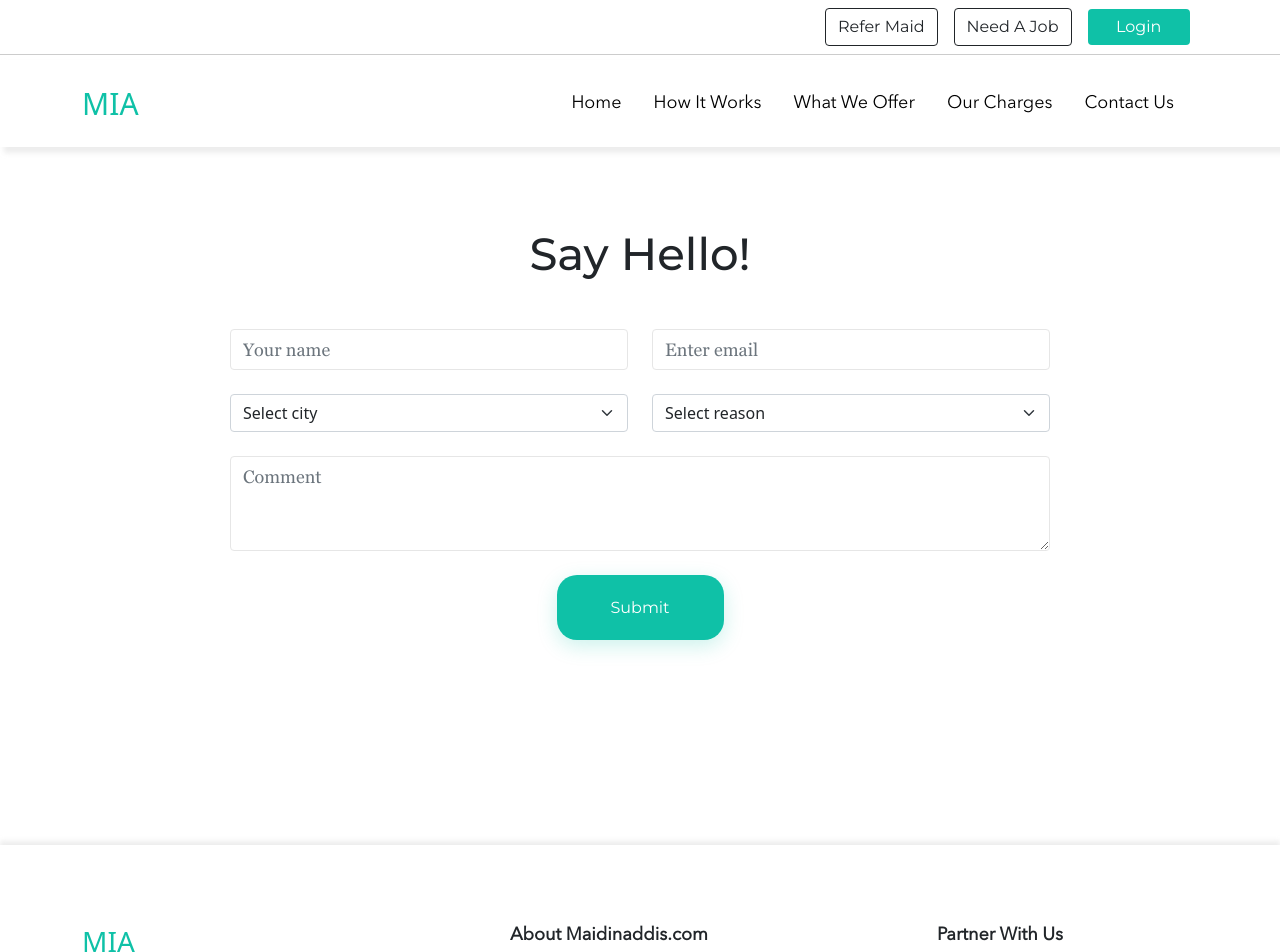
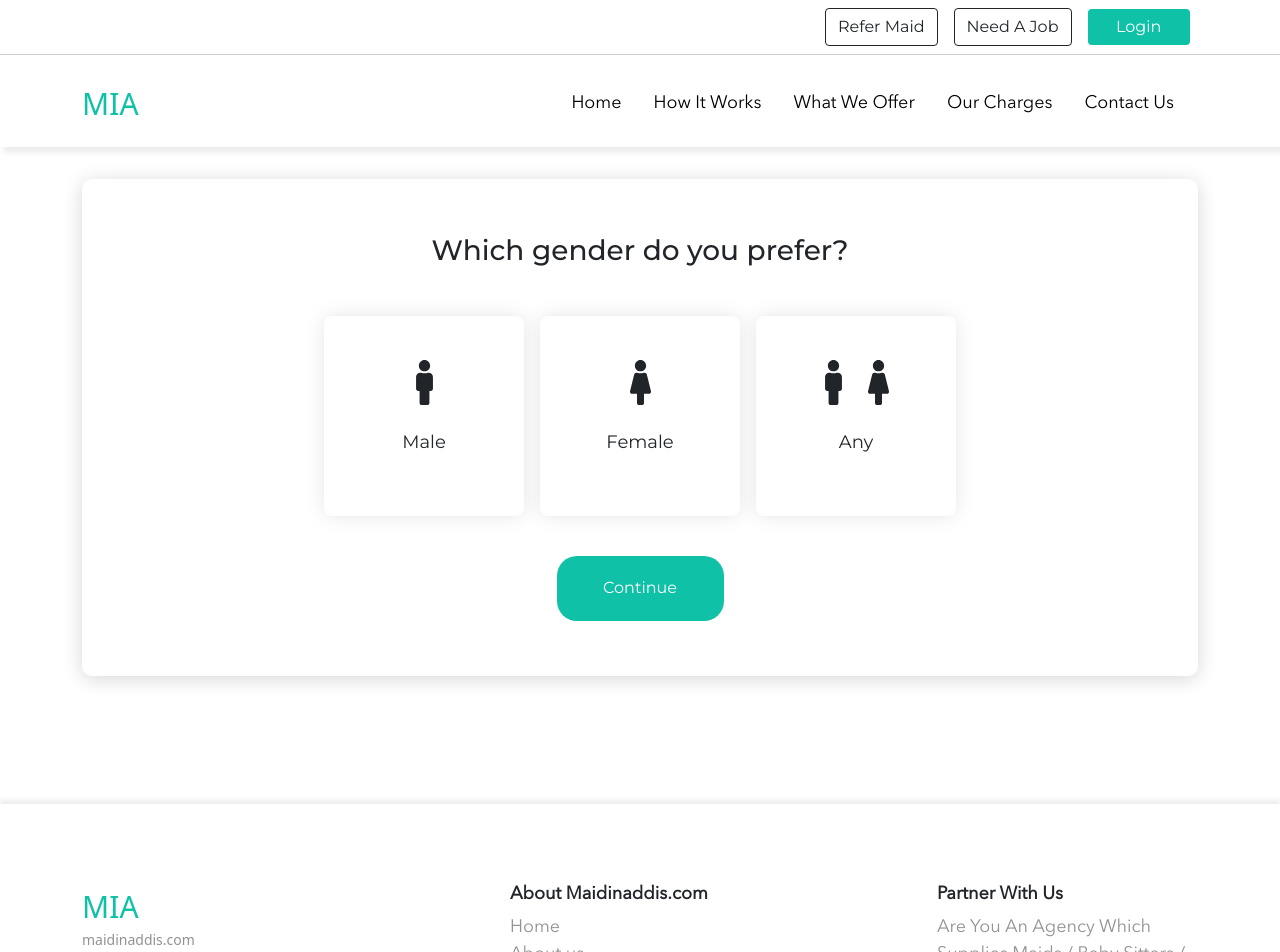
Before and after one commit to Kehindecodes/Mia, a React (Create React App) app: page / in a window 1280 px wide. Shown: the top 952 px of the page. Built offline with nearby package versions, Linux system fonts and the light colour scheme.

Commit message:
done with selection gender screen desktop version

```diff
--- a/src/App.js
+++ b/src/App.js
@@ -1,10 +1,12 @@
 import './styles/App.scss';
 import ContactUs from './pages/ContactUs';
+import SelectGender from './components/SelectGender';
 
 function App() {
 	return (
 		<div>
-			<ContactUs />
+			{/* <ContactUs /> */}
+			<SelectGender />
 		</div>
 	);
 }
--- a/src/components/Footer.js
+++ b/src/components/Footer.js
@@ -14,7 +14,13 @@ const Footer = () => {
 					<Row>
 						<Col md='4' className='me-5'>
 							<div className='company'>
-								<h3 className='text-primary'>MIA</h3>
+								<div className='logo'>
+									<a href='#home' className='text-primary'>
+										MIA
+										<small>maidinaddis.com</small>
+									</a>
+								</div>
+
 								<p>
 									We Are India's Largest Online Aggregator Of Maid Bureaus.
 									Whether You Are Looking For A Maid Or A Nanny Or A Patient
--- /dev/null
+++ b/src/components/SelectGender.js
@@ -0,0 +1,46 @@
+import React from 'react';
+import { Container, Button } from 'react-bootstrap';
+import { FaMale, FaFemale } from 'react-icons/fa';
+import Layout from './Layout';
+import '../styles/SelectGender.scss';
+const SelectGender = () => {
+	return (
+		<Layout>
+			<Container>
+				<div className='rect'>
+					<div className='wrapper mx-auto'>
+						<h3 className='text-center mb-5'>Which gender do you prefer?</h3>
+						<div className='gender_wrapper'>
+							<div className='gender_card me-3'>
+								<div>
+									<FaMale size={45} />
+									<p>Male</p>
+								</div>
+							</div>
+							<div className='gender_card me-3'>
+								<div>
+									<FaFemale size={45} />
+									<p>Female</p>
+								</div>
+							</div>
+							<div className='gender_card'>
+								<div>
+									<FaMale size={45} />
+									<FaFemale size={45} />
+									<p>Any</p>
+								</div>
+							</div>
+						</div>
+						<div className='btnwrapper mx-auto mt-3'>
+							<Button className='form_btn mt-4 ' type='submit'>
+								Continue
+							</Button>
+						</div>
+					</div>
+				</div>
+			</Container>
+		</Layout>
+	);
+};
+
+export default SelectGender;
--- a/src/styles/App.scss
+++ b/src/styles/App.scss
@@ -83,3 +83,17 @@ footer h5{
         }
     }
 }
+
+.logo{
+    margin-bottom: 1rem;
+    a{
+
+        font-size:30px ;
+        text-decoration: none;
+    }
+    small{
+        color: #929292;
+        display: block;
+        font-size: 14px;
+    }
+}
--- a/src/styles/ContactUs.css
+++ b/src/styles/ContactUs.css
@@ -20,13 +20,13 @@
     background:#0FC1A7 ;
     width: 167px;
     height: 65px;
-    box-shadow: 0px 6px 20px #0FC1A736;
     border-radius:20px;
     border: none;
     color: #fff;
 }
 .form_btn:hover{
     color: #fff;
+    box-shadow: 0px 6px 20px #0FC1A736;
 
 }
 .form-control{
--- /dev/null
+++ b/src/styles/SelectGender.scss
@@ -0,0 +1,56 @@
+.rect{
+    margin-top: 2rem;
+    margin-bottom: 8rem;
+    width: 100%;
+    -webkit-box-shadow:  0px 3px 20px #00000029;
+    -moz-box-shadow:  0px 3px 20px #00000029;
+    box-shadow:  0px 3px 20px #00000029;
+    height: 497px;
+    border-radius: 10px;
+    padding:3rem ;
+    display: flex;
+    flex-direction: column;
+    justify-content: center;
+    text-align: center;
+    h3{
+        font-family: 'Montserrat', sans-serif;
+        font-family: 26px;
+    }
+    .gender_wrapper{
+        display: flex;
+        .gender_card{
+            width: 200px;
+            height:200px;
+            box-shadow:  0px 0px 20px #0000001A;;
+            border-radius: 8px;
+            display: flex;
+           align-items: center;
+            justify-content: center;
+            text-align: center;
+            &:hover{
+                cursor: pointer;
+                border: 1px solid #0FC1A7;
+                box-shadow: 0px 0px 20px #0FC1A759;
+            }
+            &:hover {
+              p{
+                  color: #0FC1A7;
+              }
+              svg{
+                  color: #0FC1A7;
+              }
+            }
+            p{
+              margin-top: 1.5rem;
+              font-family: 'Montserrat', sans-serif;
+              font-size: 18px;
+            }
+
+        }
+    }
+
+    .btnwrapper{
+        width: 100%;
+
+    }
+}
```
